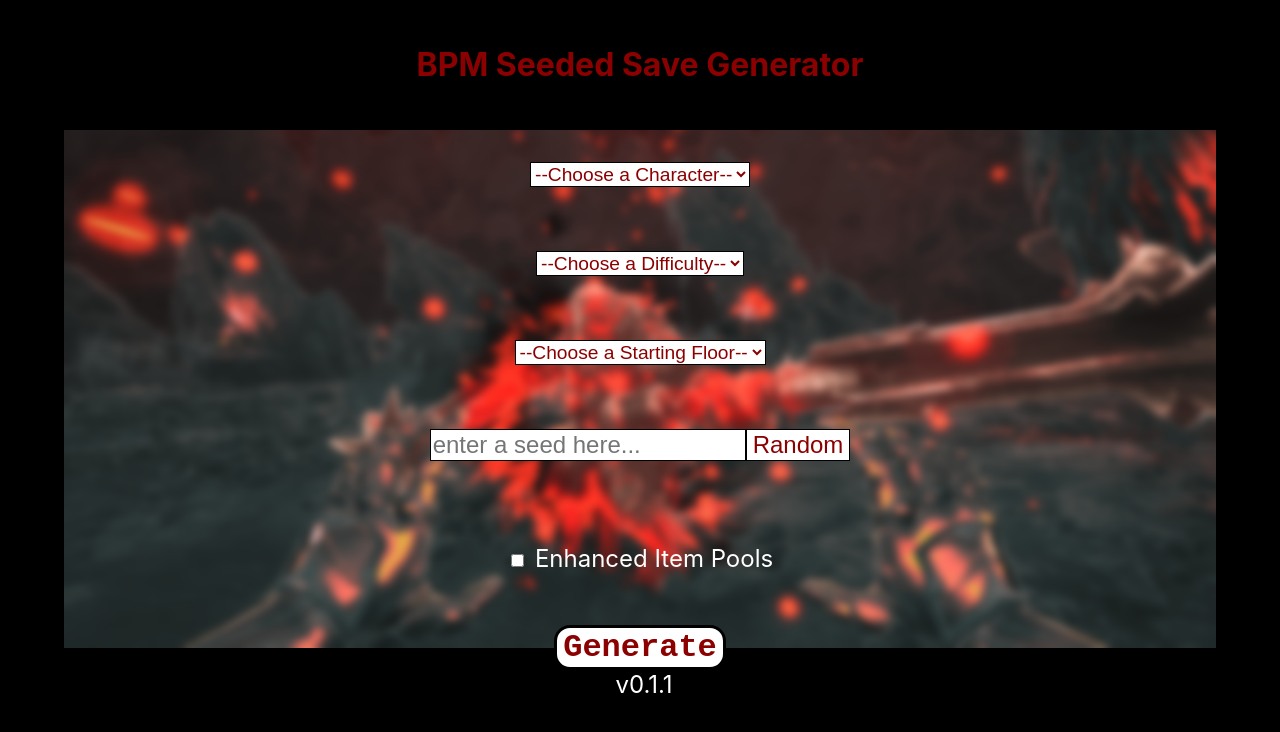
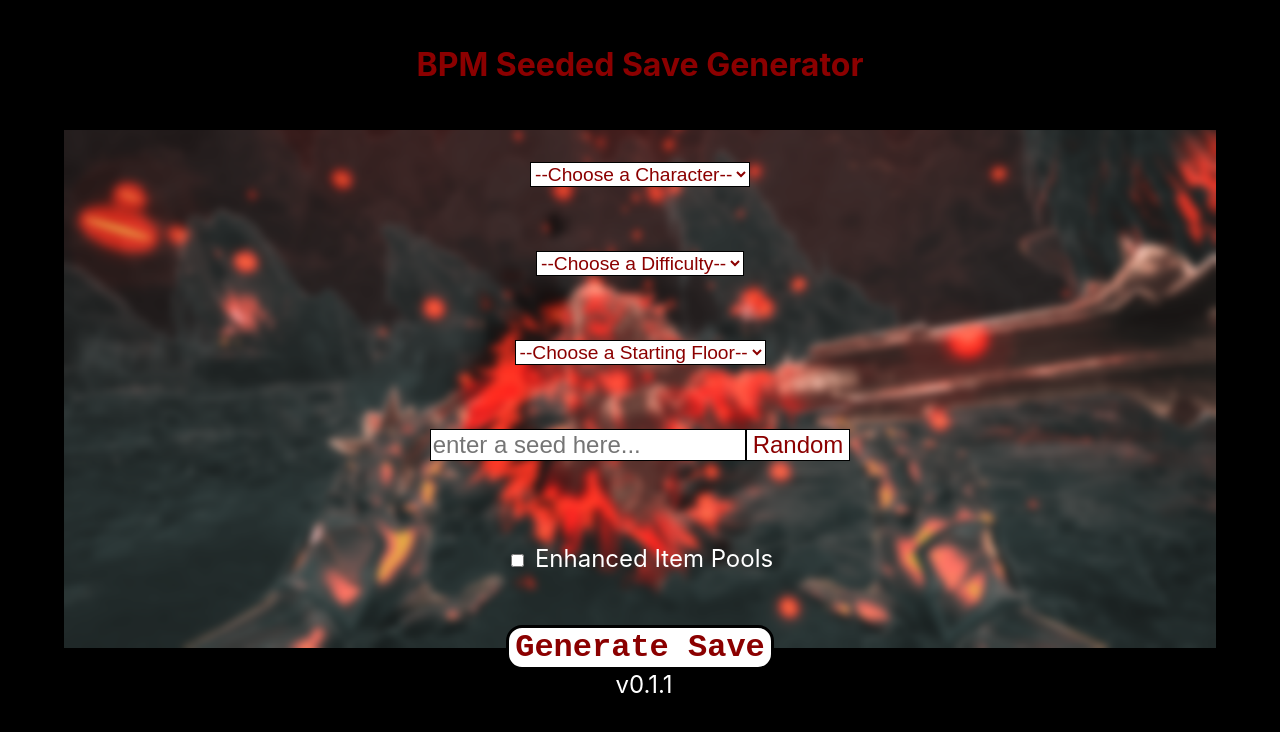
Before and after one commit to ch1pset/bpm-ssg-web-ui, a React (Create React App) app: page / in a window 1280 px wide. Shown: the top 732 px of the page. Built offline with nearby package versions, Linux system fonts and the light colour scheme.

Commit message:
Update `Generate` stylesheet and label

```diff
--- a/src/components/generate/generate.css
+++ b/src/components/generate/generate.css
@@ -9,7 +9,7 @@
     border-color: black;
     border-width: 0.2rem;
 }
-.gen:hover {
+.gen:active {
     font-size: 2.0rem;
     font-family: monospace;
     font-weight: bolder;
--- a/src/components/generate/generate.js
+++ b/src/components/generate/generate.js
@@ -31,7 +31,7 @@ class GenerateButton extends React.Component {
   render() {
     return (
       <div className="Button" style={styles}>
-          <button className="gen" onClick={this.handleClick}>Generate</button>
+          <button className="gen" onClick={this.handleClick}>Generate Save</button>
           <a style={{display: "none"}}
               download='ContinueStateV2.sav'
               href={this.state.url}
```
